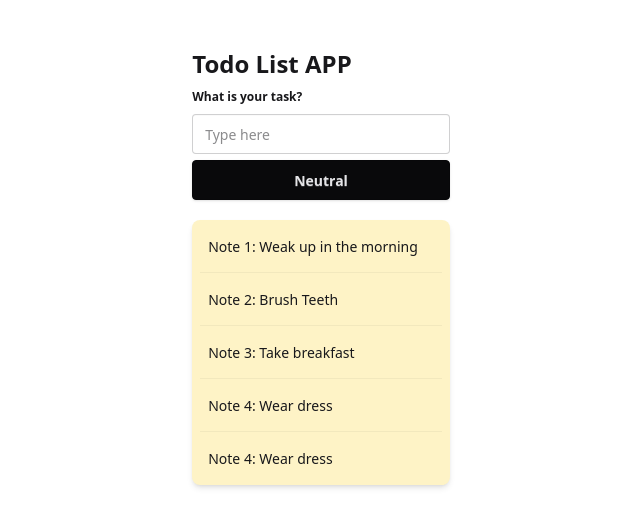
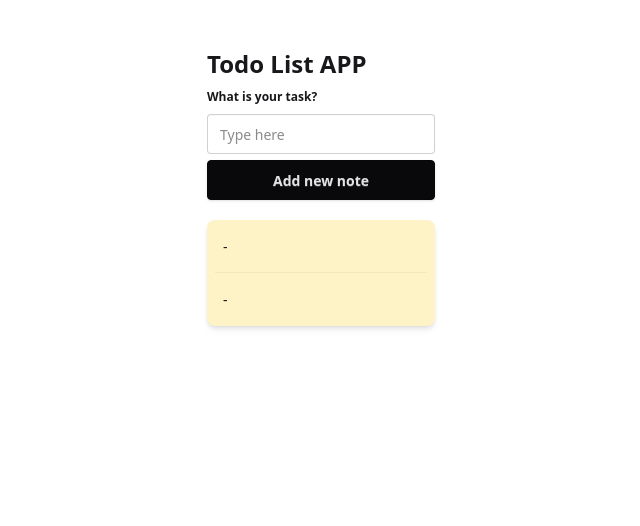
Before and after one commit to nextzenites/react-todolist, a React (Vite) app: page / in a window 1280 px wide. Shown: the top 526 px of the page, without its empty margins (319-959 px from the left). Built offline with nearby package versions, Linux system fonts and the light colour scheme.

Commit message:
Add new Notes

```diff
--- a/src/App.jsx
+++ b/src/App.jsx
@@ -3,12 +3,27 @@ import { useState } from "react"
 function App() {
 
   const notes = [
-    'Note 1: Weak up in the morning',
-    'Note 2: Brush Teeth',
-    'Note 3: Take breakfast',
-    'Note 4: Wear dress',
-    'Note 4: Wear dress',
+    {},{}
   ]
+
+  // object  { key: value }
+  // array of object [{ key: value } , {key value }]
+
+  const [myNotes, setMyNotes] = useState(notes);
+
+  const handleAddNewNote = (event) => {
+    event.preventDefault();
+
+    const formData = new FormData(event.target);
+    const newtext = formData.get("newNote");
+
+    setMyNotes(prev => [
+      ...prev,
+      { id: prev.length + 1, text: newtext.trim() }
+    ]);
+
+    console.log(text)
+  }
 
   return (
     <div className="container mx-auto h-screen">
@@ -18,36 +33,31 @@ function App() {
           <h1 className="mt-12 text-2xl font-semibold">Todo List APP</h1>
 
           {/* text input */}
-          <fieldset className="fieldset">
-            <legend className="fieldset-legend">What is your task?</legend>
-            <input type="text" className="input" placeholder="Type here" />
-            <button className="btn btn-neutral shadow-sm!">Neutral</button>
-          </fieldset>
+          <form onSubmit={handleAddNewNote}>
+            <fieldset className="fieldset">
+              <legend className="fieldset-legend">What is your task?</legend>
+              <input type="text" className="input" placeholder="Type here" name="newNote" />
+              <button type="submit" className="btn btn-neutral shadow-sm!">Add new note</button>
+            </fieldset>
+          </form>
 
 
           <div className="mt-4">
             <ul className="list bg-amber-100 rounded-box shadow-md">
 
               {
-                notes.map((note, index) => {
+                myNotes.map((note, index) => {
                   return (
 
                     <li className="list-row">
                       <div>
-                        <div> {note} </div>
+                        <div> {note.id} - {note.text} </div>
                       </div>
                     </li>
 
                   );
                 })
               }
-
-
-
-
-
-
-
             </ul>
           </div>
 
```
